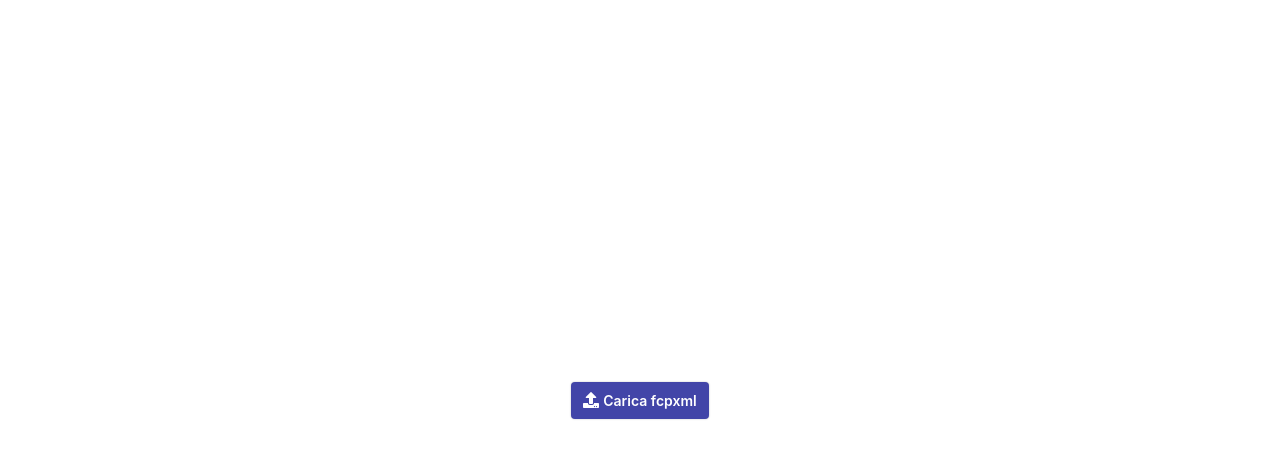
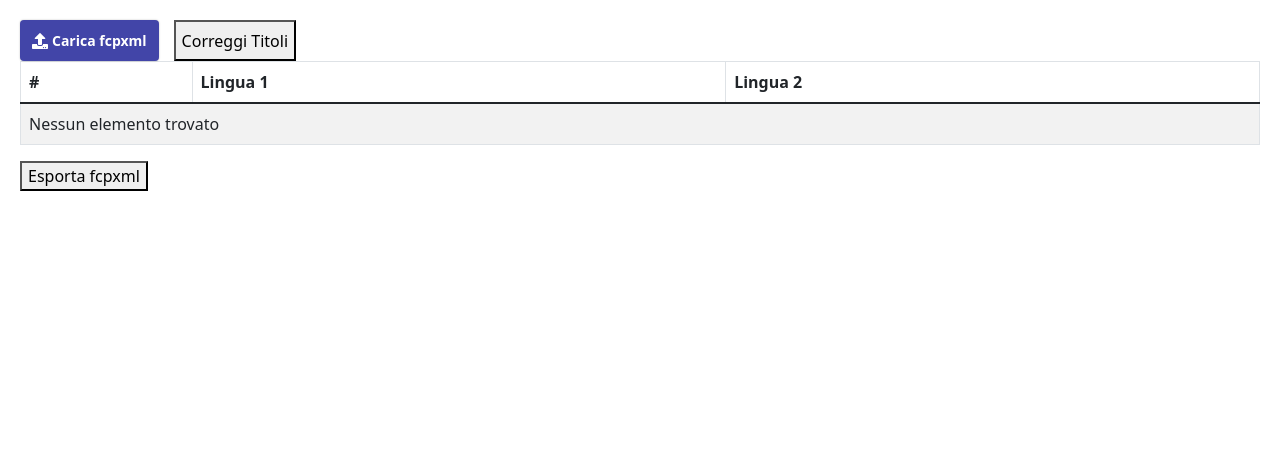
Before and after one commit to odrail/fcpxml-editor-online, a Next.js app: page / in a window 1280 px wide. Shown: the top 458 px of the page. Built offline with nearby package versions, Linux system fonts and the light colour scheme.

Commit message:
aggiunta tabella titoli

```diff
--- a/package.json
+++ b/package.json
@@ -8,10 +8,12 @@
     "lint": "next lint"
   },
   "dependencies": {
+    "bootstrap": "^5.1.3",
     "fast-xml-parser": "^4.0.3",
     "file-saver": "^2.0.5",
     "next": "12.0.10",
     "react": "17.0.2",
+    "react-bootstrap": "^2.1.2",
     "react-dom": "17.0.2"
   },
   "devDependencies": {
--- a/pages/_app.tsx
+++ b/pages/_app.tsx
@@ -1,13 +1,14 @@
 import '../styles/globals.css'
 import type { AppProps } from 'next/app'
 import Head from 'next/head'
+import 'bootstrap/dist/css/bootstrap.min.css'
 
 function MyApp({ Component, pageProps }: AppProps) {
   return (
     <>
       <Head>
         <title>FCPXML EDITOR ONLINE</title>
-        <meta name="description" content="Generated by create next app" />
+        {/* <meta name="description" content="Generated by create next app" /> */}
         <link rel="icon" href="/favicon.ico" />
       </Head>
       <Component {...pageProps} />
--- /dev/null
+++ b/pages/components/ClipTable.tsx
@@ -0,0 +1,64 @@
+import { Table } from "react-bootstrap"
+
+type Props = {
+  fcpxml?: any
+}
+
+const getTitles = (fcpxml: any) => {
+  try {
+    return fcpxml.fcpxml.library.event.project.sequence.spine['asset-clip']
+      .reduce((acc: any, clip: any) => {
+        clip.title.forEach((title: any) => {
+          acc.push({
+            lang1: title.text[0]['text-style']['#text'],
+            lang2: title.text[1]['text-style']['#text']
+          })
+        })
+        return acc
+      }, [])
+
+  } catch (error) {
+    return []
+  }
+}
+
+const ClipTable = ({ fcpxml }: Props) => {
+  return (
+    <div style={{
+      overflowY: 'auto',
+      maxHeight: '80vh'
+    }}>
+      <Table striped bordered hover>
+        <thead>
+          <tr>
+            <th>#</th>
+            <th>Lingua 1</th>
+            <th>Lingua 2</th>
+          </tr>
+        </thead>
+        <tbody>
+          {getTitles(fcpxml).map((title: any, index: number) => (
+            <tr key={index}>
+              <td>{index}</td>
+              <td>{title.lang1}</td>
+              <td>{title.lang2}</td>
+            </tr>
+          ))}
+          {/* <tr>
+          <td>1</td>
+          <td>Mark</td>
+          <td>Otto</td>
+        </tr> */}
+          {
+            getTitles(fcpxml).length === 0 &&
+            <tr>
+              <td colSpan={3}>Nessun elemento trovato</td>
+            </tr>
+          }
+        </tbody>
+      </Table>
+    </div >
+  )
+}
+
+export default ClipTable
--- /dev/null
+++ b/pages/components/ExportButton/index.tsx
@@ -0,0 +1,21 @@
+import FileSaver from "file-saver";
+import * as xml from '../../../utils/xml'
+
+type Props = {
+  fcpxml?: any,
+  fileName: string
+}
+
+const ExportButton = ({ fcpxml, fileName }: Props) => {
+  const handleClick = () => {
+    const output: string = xml.build(fcpxml)
+    var blob = new Blob([output], { type: "application/xml;charset=utf-8" });
+    FileSaver.saveAs(blob, fileName);
+  }
+
+  return (
+    <button onClick={handleClick}>Esporta fcpxml</button>
+  )
+}
+
+export default ExportButton
--- /dev/null
+++ b/pages/components/FixTitlesButton/index.tsx
@@ -0,0 +1,26 @@
+import { CSSProperties } from "react"
+import correggiTitoli from "../../../utils/correggi-titoli"
+
+type Props = {
+  style?: CSSProperties,
+  fcpxml: any,
+  onClick?: Function
+}
+
+const FixTitlesButton = ({ style, fcpxml, onClick }: Props) => {
+  const handleClick = () => {
+    const output: any = correggiTitoli(fcpxml)
+    console.log('output', output)
+    onClick && onClick(output)
+  }
+  return (
+    <button
+      style={style}
+      onClick={handleClick}
+    >
+      Correggi Titoli
+    </button>
+  )
+}
+
+export default FixTitlesButton
--- a/pages/index.tsx
+++ b/pages/index.tsx
@@ -5,6 +5,14 @@
 import FileSaver from 'file-saver';
 import correggiTitoli from '../utils/correggi-titoli'
 import LoadButton from './components/LoadButton'
+import ClipTable from './components/ClipTable';
+import * as xml from '../utils/xml'
+import { useState } from 'react';
+import FixTitlesButton from './components/FixTitlesButton';
+import ExportButton from './components/ExportButton';
+
+export default function Home() {
+  const [fcpxml, setFcpxml] = useState({})
 
   const handleOnInputFile = async (files: FileList | null) => {
     if (!files || files.length == 0) return
@@ -14,27 +22,36 @@ const handleOnInputFile = async (files: FileList | null) => {
       console.log('fileText', fileText)
       if (fileText) {
         try {
-        const xml: string = correggiTitoli(fileText)
-        var blob = new Blob([xml], { type: "application/xml;charset=utf-8" });
-        FileSaver.saveAs(blob, fileName);
+          setFcpxml(xml.parse(fileText));
         } catch (error) {
           alert('File non valido')
         }
-
       }
     }
   }
 
-export default function Home() {
+  const handleOnClickFixTitles = (event: any) => {
+    setFcpxml(event);
+  }
+
   return (
     <div>
-      {/* <input type="file"
-        onChange={e => handleOnInputFile(e.target.files)}
-      /> */}
+      <div style={{ display: 'inline-flex' }}>
         <LoadButton
-        onChange={e => handleOnInputFile(e.target.files)}
+          onChange={e => { handleOnInputFile(e.target.files); e.target.value = '' }}
           text="Carica fcpxml"
         />
+        <FixTitlesButton
+          style={{ marginLeft: '15px' }}
+          fcpxml={fcpxml}
+          onClick={handleOnClickFixTitles}
+        />
+      </div>
+
+      <div style={{ height: 'calc(100vh - 125 px)' }}>
+        <ClipTable fcpxml={fcpxml} />
+      </div>
+      <ExportButton fcpxml={fcpxml} fileName='output.fcpxml' />
     </div>
   )
 }
--- a/styles/globals.css
+++ b/styles/globals.css
@@ -5,13 +5,14 @@
 html,
 body {
   padding: 0;
-  margin: 0;
+  margin: 20px;
   font-family: -apple-system, BlinkMacSystemFont, Segoe UI, Roboto, Oxygen,
     Ubuntu, Cantarell, Fira Sans, Droid Sans, Helvetica Neue, sans-serif;
-  min-height: 100vh;
+
+  /* min-height: 100vh;
   display: flex;
   align-items: center;
-  justify-content: center;
+  justify-content: center; */
 
 }
 
--- a/utils/correggi-titoli.ts
+++ b/utils/correggi-titoli.ts
@@ -17,8 +17,7 @@ const getAssetClipOrClip = (jsonObj: any): string => {
   return jsonObj.fcpxml.library.event.project.sequence.spine['asset-clip'] ? 'asset-clip' : 'clip'
 }
 
-function correggiTitoli(xmlDataStr: string): string {
-  const jsonObj = xml.parse(xmlDataStr);
+function correggiTitoli(jsonObj: any): any {
   const assetClips = jsonObj.fcpxml.library.event.project.sequence.spine[getAssetClipOrClip(jsonObj)]
     .map((assetClip: any) => ({
       ...assetClip,
@@ -29,7 +28,7 @@ function correggiTitoli(xmlDataStr: string): string {
   jsonObj.fcpxml.library.event.project.sequence.spine[getAssetClipOrClip(jsonObj)] = assetClips
   const output = xml.build(jsonObj);
 
-  return correggiCaratteriSpeciali(output)
+  return xml.parse(correggiCaratteriSpeciali(output))
 
 }
 
```
Also changed, not shown: 1 other file (tests, documents, lock files or other folders). Lines whose indentation alone changed are shown as unchanged.
